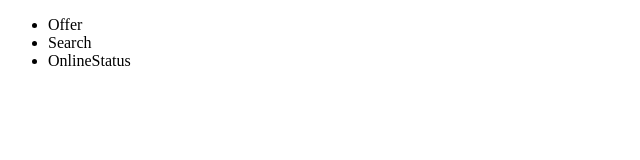
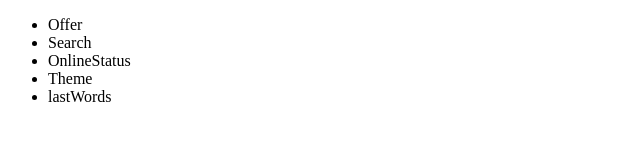
Before and after one commit to codingMechanic73/react-hooks, a React (Vite) app: page / in a window 1280 px wide. Shown: the top 160 px of the page, without its empty margins (0-640 px from the left). Built offline with nearby package versions, Linux system fonts and the light colour scheme.

Commit message:
Add useStorage and useTheme hooks

```diff
--- a/src/App.tsx
+++ b/src/App.tsx
@@ -1,23 +1,32 @@
-import { useState } from 'react'
+import { useState, Context, createContext } from 'react'
+import { ThemeProvider } from './hooks/useTheme';
+import { LastWords } from './Pages/LastWords';
 import { Offer } from './Pages/Offer';
 import { OnlineStatus } from './Pages/OnlineStatus';
 import { Search } from './Pages/Search';
+import { Themes } from './Pages/Themes';
 
 function App() {
   const [page, setPage] = useState('');
 
   return (
     <div className="App">
+      <ThemeProvider>
         <ul>
           <li onClick={() => setPage('offer')}>Offer</li>
           <li onClick={() => setPage('search')}>Search</li>
           <li onClick={() => setPage('online-status')}>OnlineStatus</li>
+          <li onClick={() => setPage('theme')}>Theme</li>
+          <li onClick={() => setPage('lastWords')}>lastWords</li>
         </ul>
         <div>
           {page === 'offer'? <Offer/>: null}
           {page === 'search'? <Search/>: null}
           {page === 'online-status'? <OnlineStatus/>: null}
+          {page === 'lastWords'? <LastWords/>: null}
+          {page === 'theme'? <Themes/>: null}
         </div>
+      </ThemeProvider>
     </div>
   )
 }
--- /dev/null
+++ b/src/Pages/LastWords.tsx
@@ -0,0 +1,10 @@
+import { useStorage } from "../hooks/useStorage"
+
+export const LastWords = () => {
+    const [state, setState] = useStorage('word', '');
+    return (
+        <div>
+            <input value={state} onChange={(event) => setState(event.target.value)} />
+        </div>
+    )
+}
--- /dev/null
+++ b/src/Pages/Themes.tsx
@@ -0,0 +1,22 @@
+import { useTheme } from "../hooks/useTheme"
+
+
+export const Themes = () => {
+    const [darkTheme, updateTheme] = useTheme();
+
+    console.log(darkTheme, updateTheme);
+    const style = {
+        color: darkTheme? '#fff': '#000',
+        backgroundColor: darkTheme? '#000': '#fff',
+    }
+
+
+    return (
+        <div>
+            <div style={style}>
+                testing
+            </div>
+            <button onClick={() => updateTheme()}>Toggle</button>
+        </div>
+    );
+}
--- /dev/null
+++ b/src/hooks/useStorage.ts
@@ -0,0 +1,23 @@
+import { useEffect, useState } from "react"
+
+export const useStorage = (key: string, value: any) => {
+
+    const [state, setState] = useState(() => {
+        const storedValue = localStorage.getItem(key);
+        if (storedValue) {
+            return JSON.parse(storedValue);
+        }
+
+        if (value instanceof Function) {
+            return value();
+        }
+        return value;
+    });
+
+    useEffect(() => {
+        localStorage.setItem(key, JSON.stringify(state));
+    }, [state])
+
+    return [state, setState];
+
+}
--- /dev/null
+++ b/src/hooks/useTheme.tsx
@@ -0,0 +1,29 @@
+import { useState, createContext, useContext } from 'react';
+
+export const ThemeContext = createContext<boolean>(false);
+export const UpdateThemeContext = createContext<() => void>(() => {});
+
+export const ThemeProvider = ({children}: any) => {
+
+    const [darkTheme, setDarkTheme] = useState<boolean>(false);
+
+    const changeTheme = () => {
+      setDarkTheme(darkTheme => !darkTheme);
+    }
+
+    return (
+        <ThemeContext.Provider value={darkTheme}>
+            <UpdateThemeContext.Provider value={changeTheme}>
+                {children}
+            </UpdateThemeContext.Provider>
+        </ThemeContext.Provider>
+    )
+}
+
+
+export const useTheme = (): [boolean, () => void] => {
+    const darkTheme = useContext(ThemeContext);
+    const updateTheme = useContext(UpdateThemeContext);
+
+    return [darkTheme, updateTheme];
+}
```
Lines whose indentation alone changed are shown as unchanged.
